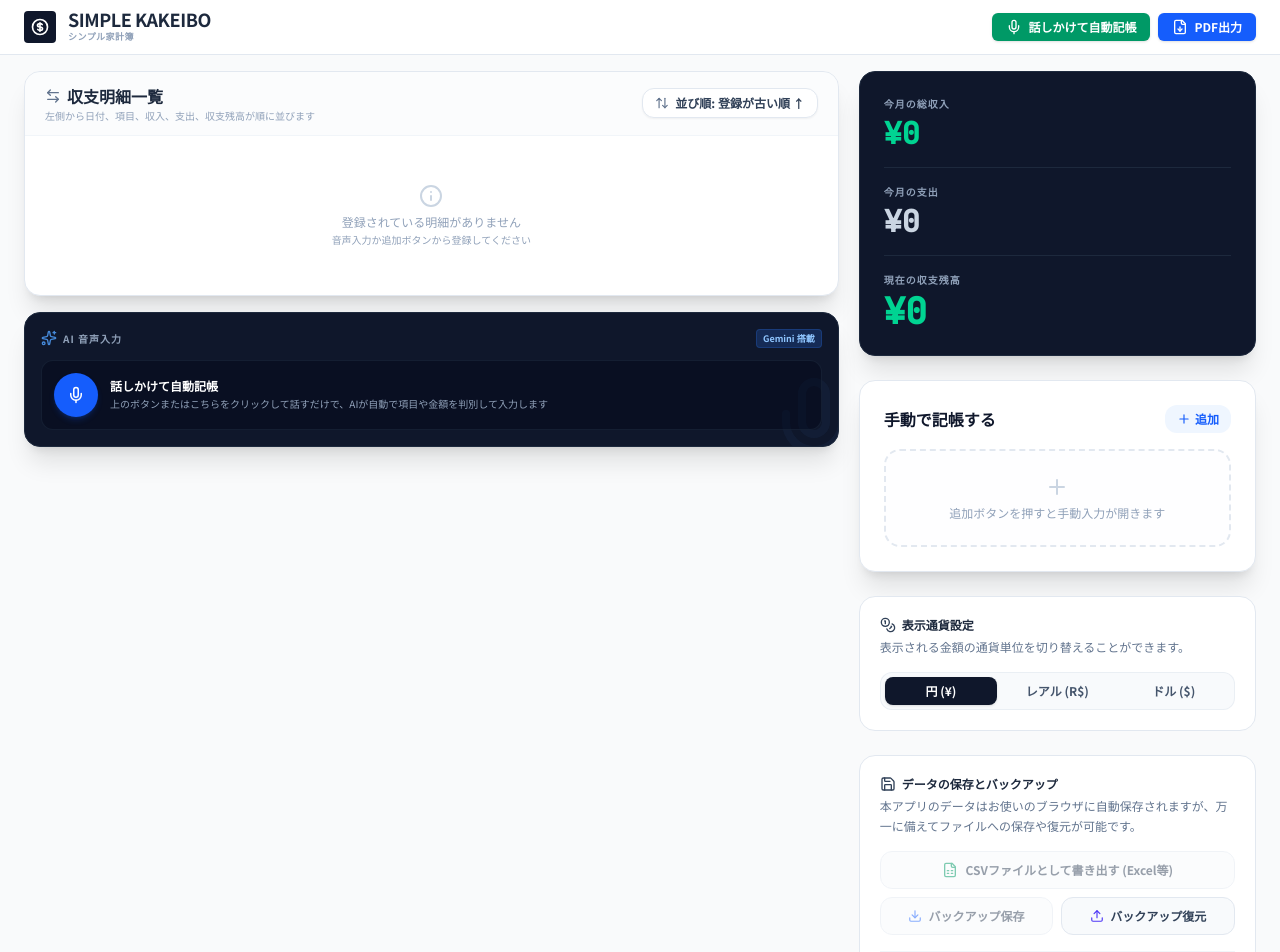
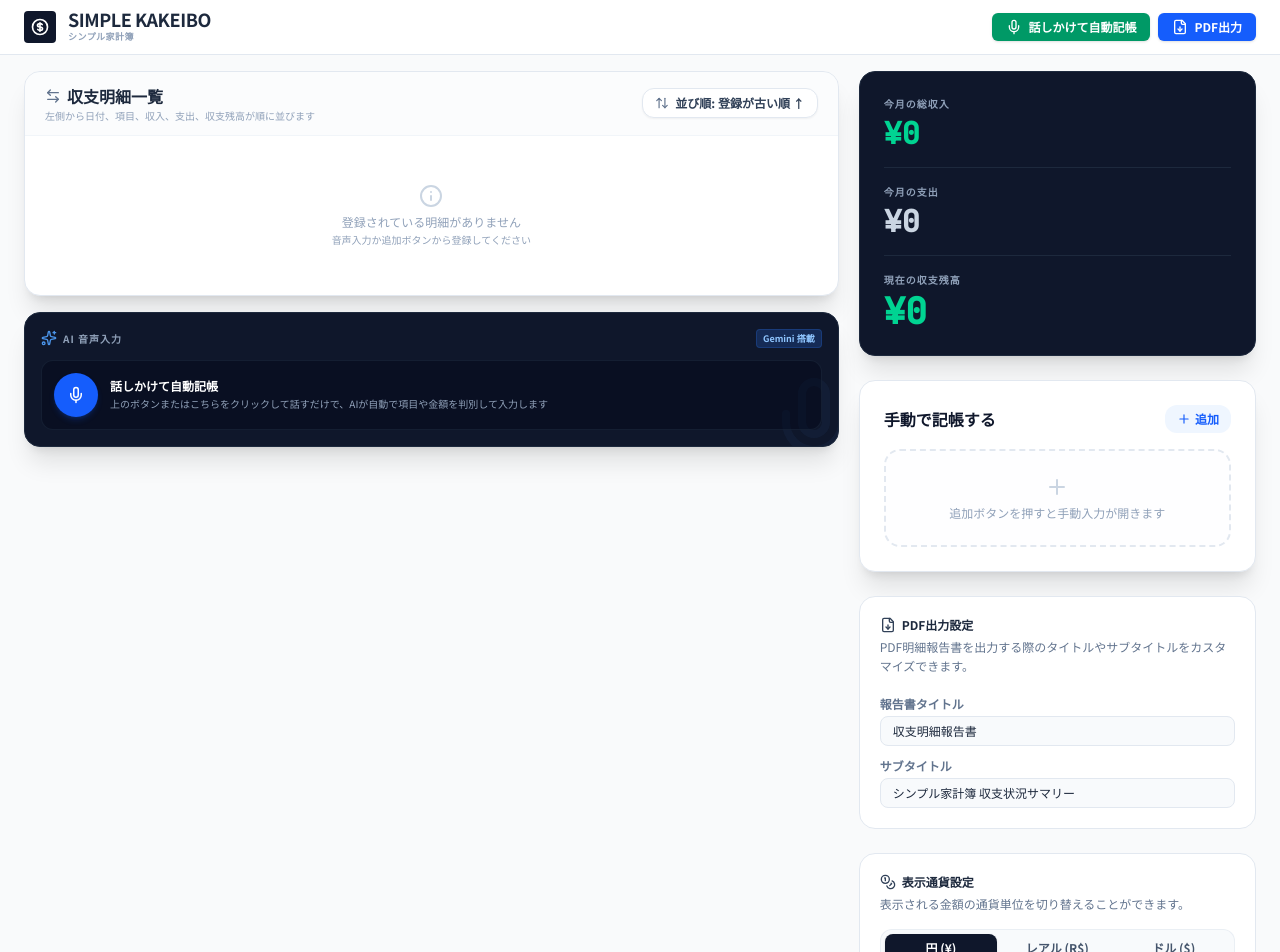
Before and after one commit to shalom777br-cmd/kakeibo, a React (Vite) app: page / in a window 1280 px wide. Shown: the top 952 px of the page. Built offline with nearby package versions, Linux system fonts and the light colour scheme.

Commit message:
feat(pdf): add customizable PDF title and subtitle
Persist PDF title and subtitle settings in localStorage and use them to define the output filename, improving usability for generated reports.

```diff
--- a/src/App.tsx
+++ b/src/App.tsx
@@ -196,6 +196,14 @@ export default function App() {
   const [lastDeletedTransaction, setLastDeletedTransaction] = useState<Transaction | null>(null);
   const [showUndoToast, setShowUndoToast] = useState(false);
 
+  // PDF settings states
+  const [pdfTitle, setPdfTitle] = useState(() => {
+    return localStorage.getItem("household_ledger_pdf_title") || "収支明細報告書";
+  });
+  const [pdfSubtitle, setPdfSubtitle] = useState(() => {
+    return localStorage.getItem("household_ledger_pdf_subtitle") || "シンプル家計簿 収支状況サマリー";
+  });
+
   // Ref for speech recognition
   const recognitionRef = useRef<any>(null);
 
@@ -211,6 +219,14 @@ export default function App() {
   useEffect(() => {
     localStorage.setItem("household_ledger_sort_order", sortOrder);
   }, [sortOrder]);
+
+  useEffect(() => {
+    localStorage.setItem("household_ledger_pdf_title", pdfTitle);
+  }, [pdfTitle]);
+
+  useEffect(() => {
+    localStorage.setItem("household_ledger_pdf_subtitle", pdfSubtitle);
+  }, [pdfSubtitle]);
 
   // Speech Recognition Setup
   useEffect(() => {
@@ -555,7 +571,8 @@ export default function App() {
       const imgHeight = (canvas.height * imgWidth) / canvas.width;
 
       pdf.addImage(imgData, "PNG", 0, 0, imgWidth, imgHeight);
-      pdf.save(`家計簿_収支明細_${new Date().toISOString().slice(0, 10)}.pdf`);
+      const safeFilename = (pdfTitle || "収支明細報告書").replace(/[\\/:*?"<>|]/g, "_");
+      pdf.save(`${safeFilename}_${new Date().toISOString().slice(0, 10)}.pdf`);
     } catch (err) {
       console.error("PDF generation error:", err);
       alert("PDFの出力中にエラーが発生しました。");
@@ -1180,6 +1197,41 @@ export default function App() {
               )}
             </div>
 
+            {/* PDF OUTPUT SETTING CARD */}
+            <div className="bg-white rounded-2xl border border-slate-200 p-5 text-slate-500 text-xs space-y-4">
+              <div>
+                <div className="flex items-center gap-1.5 mb-1">
+                  <FileDown className="h-4 w-4 text-slate-700" />
+                  <span className="font-bold text-slate-800">PDF出力設定</span>
+                </div>
+                <p className="leading-relaxed">
+                  PDF明細報告書を出力する際のタイトルやサブタイトルをカスタマイズできます。
+                </p>
+              </div>
+              <div className="space-y-3 pt-1">
+                <div>
+                  <label className="block text-xs font-bold text-slate-500 mb-1">報告書タイトル</label>
+                  <input
+                    type="text"
+                    value={pdfTitle}
+                    onChange={(e) => setPdfTitle(e.target.value)}
+                    placeholder="例: 収支明細報告書"
+                    className="w-full px-3 py-1.5 text-xs bg-slate-50 border border-slate-200 rounded-lg focus:outline-none focus:ring-2 focus:ring-blue-500/20 focus:border-blue-500 font-medium text-slate-800"
+                  />
+                </div>
+                <div>
+                  <label className="block text-xs font-bold text-slate-500 mb-1">サブタイトル</label>
+                  <input
+                    type="text"
+                    value={pdfSubtitle}
+                    onChange={(e) => setPdfSubtitle(e.target.value)}
+                    placeholder="例: シンプル家計簿 収支状況サマリー"
+                    className="w-full px-3 py-1.5 text-xs bg-slate-50 border border-slate-200 rounded-lg focus:outline-none focus:ring-2 focus:ring-blue-500/20 focus:border-blue-500 font-medium text-slate-800"
+                  />
+                </div>
+              </div>
+            </div>
+
             {/* CURRENCY SETTING CARD */}
             <div className="bg-white rounded-2xl border border-slate-200 p-5 text-slate-500 text-xs space-y-4">
               <div>
@@ -1349,8 +1401,8 @@ export default function App() {
         {/* Invoice / PDF Header */}
         <div style={{ display: "flex", justifyContent: "space-between", alignItems: "flex-end", borderBottom: "2px solid #e2e8f0", paddingBottom: "8mm", marginBottom: "8mm" }}>
           <div>
-            <h1 style={{ fontSize: "24px", fontWeight: "bold", color: "#0f172a", margin: "0 0 2mm 0" }}>収支明細報告書</h1>
-            <p style={{ fontSize: "12px", color: "#64748b", margin: 0 }}>シンプル家計簿 収支状況サマリー</p>
+            <h1 style={{ fontSize: "24px", fontWeight: "bold", color: "#0f172a", margin: "0 0 2mm 0" }}>{pdfTitle}</h1>
+            <p style={{ fontSize: "12px", color: "#64748b", margin: 0 }}>{pdfSubtitle}</p>
           </div>
           <div style={{ textAlign: "right" }}>
             <p style={{ fontSize: "11px", color: "#64748b", margin: "0 0 1mm 0" }}>出力日時: {new Date().toLocaleString()}</p>
```
